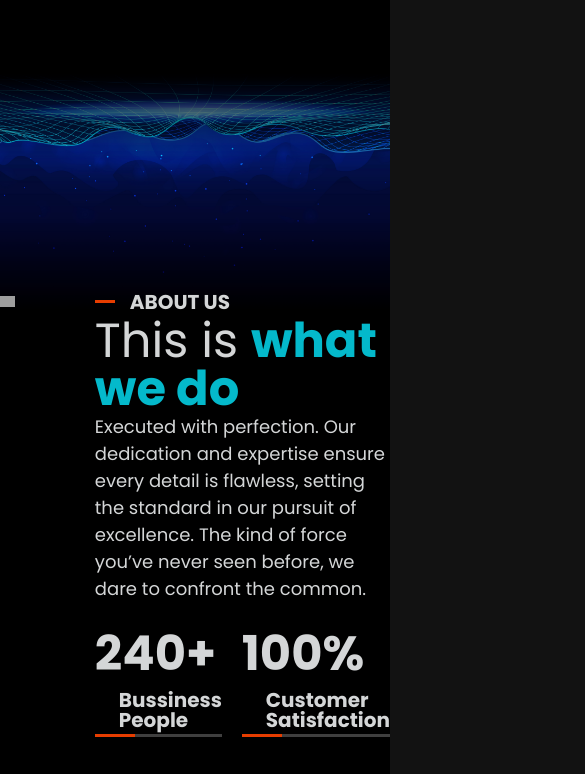
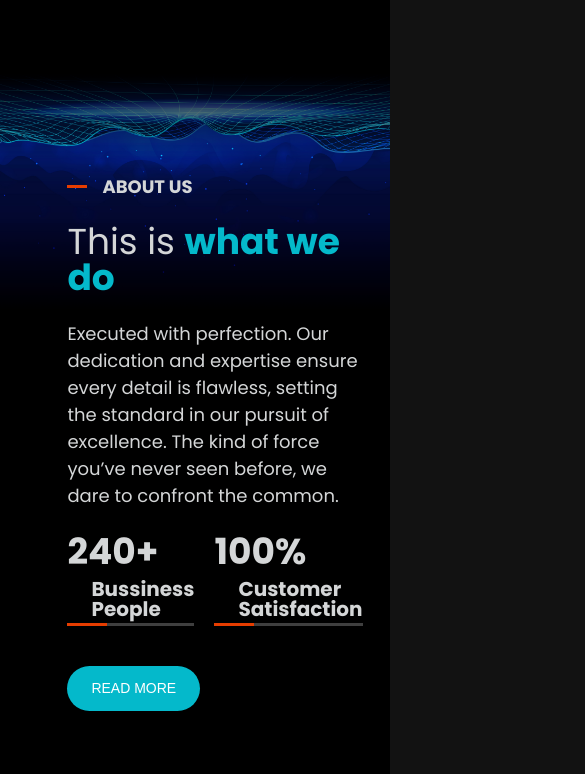
Before and after one commit to protofile/spc, a plain HTML site: page index.html in a window 390 px wide. Shown: the part 877-1651 px from the top of the page, 585 px wide, since content can reach past the window. Drawn offline with Linux system fonts and the light colour scheme; grey boxes are pictures that could not be loaded; files whose address does not match are found by name.

Commit message:
mini update

```diff
--- a/css/home.css
+++ b/css/home.css
@@ -1,6 +1,16 @@
 
 body{
     font-family: "Poppins", sans-serif;
+}
+.button-light-blue{
+    background-color: #04B9CB;
+    padding: 12px 24px;
+    display: inline-block;
+    width: max-content;
+    color: white;
+    font-size: 14px;
+    border-radius: 50px;
+    font-family: "Kanit", sans-serif;
 }
 .title-style{
     display: flex;
@@ -155,6 +165,10 @@ body{
     margin: auto;
     display: flex;
     gap: 120px;
+}
+.about-us-wrapper .title-style,
+.about-us-wrapper .title-custom-color{
+    margin-bottom: 1.5rem;
 }
 .about-us-right{
     display: flex;
@@ -609,6 +623,8 @@ section.portfolio .title-style{
     }
     .about-us-left{
         width: 60%;
+        display: flex;
+        align-items: center;
     }
     .about-us-left img{
         max-width: 100%;
@@ -627,3 +643,34 @@ section.portfolio .title-style{
         margin-top: 5px;
     }
 }
+@media (max-width:1180px){
+    .description{
+        padding-left: 20px;
+        padding-right: 20px;
+    }
+    .about-us-wrapper,
+    .our-services,
+    .contact-us{
+        padding-left: 40px;
+        padding-right: 40px;
+    }
+    .about-us{
+        min-height: unset;
+        padding-top: 100px;
+    }
+    .about-us-wrapper{
+        gap: 40px;
+    }
+
+}
+@media (max-width:1024px){
+    .title-custom-color{
+        font-size: 36px;
+    }
+    .title-style p{
+        font-size: 18px;
+    }
+    .numeric-score p, .numeric-score-porto div{
+        font-size: 36px;
+    }
+}
```
